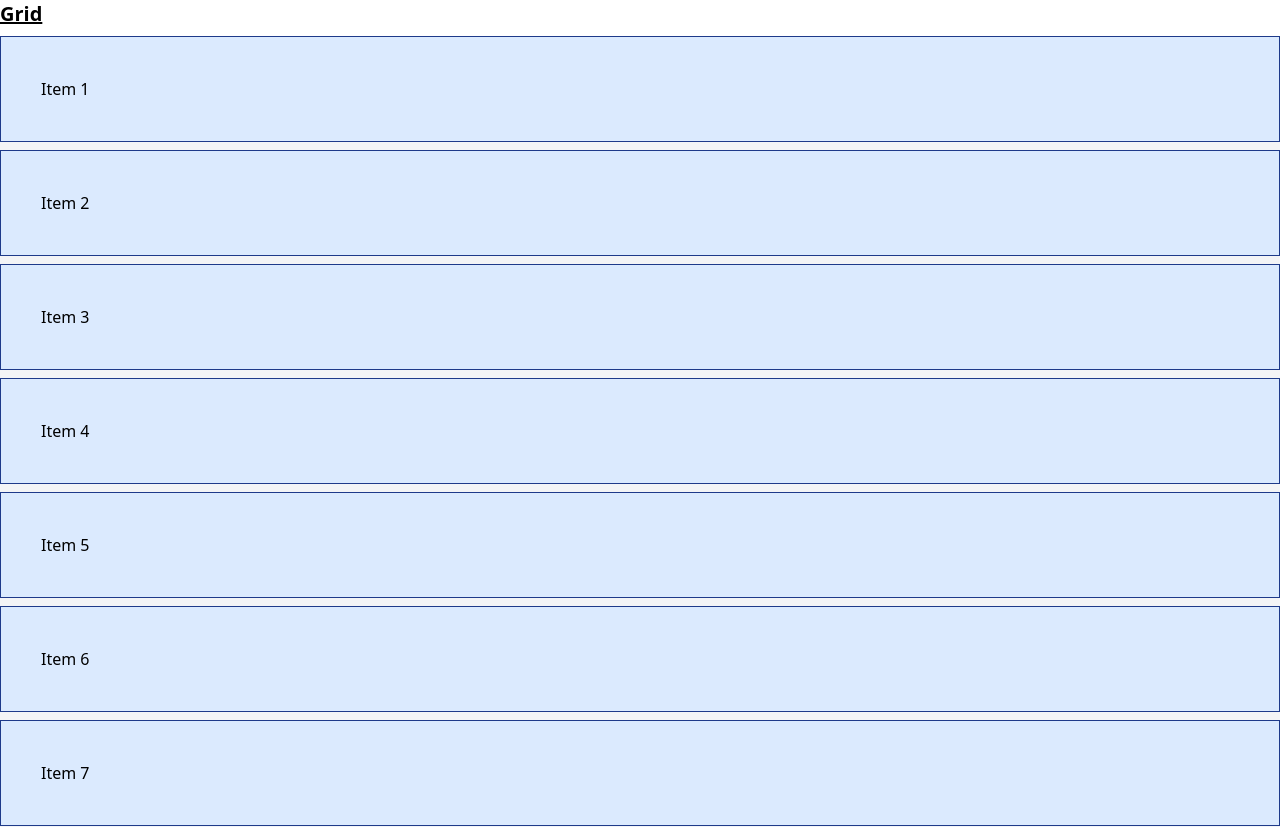
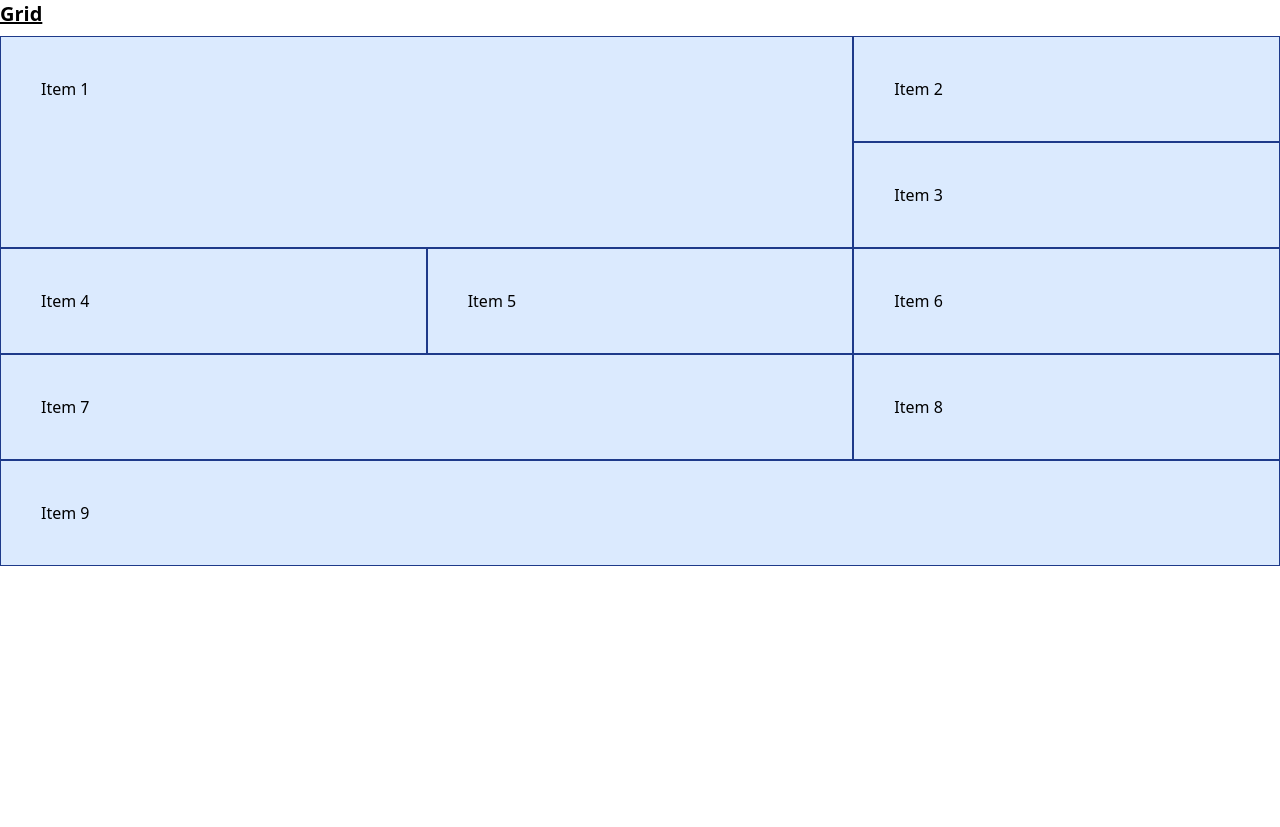
Before and after one commit to nsagias/react-tailwindcss-starter, a React (Create React App) app: page / in a window 1280 px wide. Shown: the top 827 px of the page. After the commit the page ends 800 px from the top, so only its background shows below. Built offline with nearby package versions, Linux system fonts and the light colour scheme.

Commit message:
create grid span component

```diff
--- a/src/App.tsx
+++ b/src/App.tsx
@@ -12,6 +12,7 @@ import FlexAndAlignItems from './components/flex/FlexAndAlignItems';
 import FlexColumnGapAndOrder from './components/flex/FlexColumGapAndOrder';
 import FlexShrink from './components/flex/FlexShrink';
 import Grid from './components/grid/Grid';
+import GridSpans from './components/grid/GridSpans';
 import Interactivity from './components/interactivity/Interactivity';
 import LayoutPosition from './components/layoutPosition/LayoutPosition';
 import Sizing from './components/sizing/Sizing';
@@ -20,7 +21,7 @@ import Typography from './components/typography/Typography';
 export default function App() {
   return (
     <div className="App">
-        <Grid />
+        <GridSpans />
     </div>
   );
 }
--- /dev/null
+++ b/src/components/grid/GridSpans.tsx
@@ -0,0 +1,22 @@
+export default function GridSpans () {
+  return (
+    <div >
+      <p className="text-xl font-bold underline">Grid</p>
+
+
+      <div className="grid grid-cols-3 bg-gray-300 mt-2">
+        <div className="col-span-2 row-span-2 p-10 border border-blue-900 bg-blue-100">Item 1</div>
+        <div className="p-10 border border-blue-900 bg-blue-100">Item 2</div>
+        <div className="p-10 border border-blue-900 bg-blue-100">Item 3</div>
+        <div className="p-10 border border-blue-900 bg-blue-100">Item 4</div>
+        <div className="p-10 border border-blue-900 bg-blue-100">Item 5</div>
+        <div className="p-10 border border-blue-900 bg-blue-100">Item 6</div>
+        <div className="col-span-2 p-10 border border-blue-900 bg-blue-100">Item 7</div>
+        <div className="p-10 border border-blue-900 bg-blue-100">Item 8</div>
+        <div className="col-span-3 p-10 border border-blue-900 bg-blue-100">Item 9</div>
+      </div>
+
+
+    </div>
+  );
+}
```
